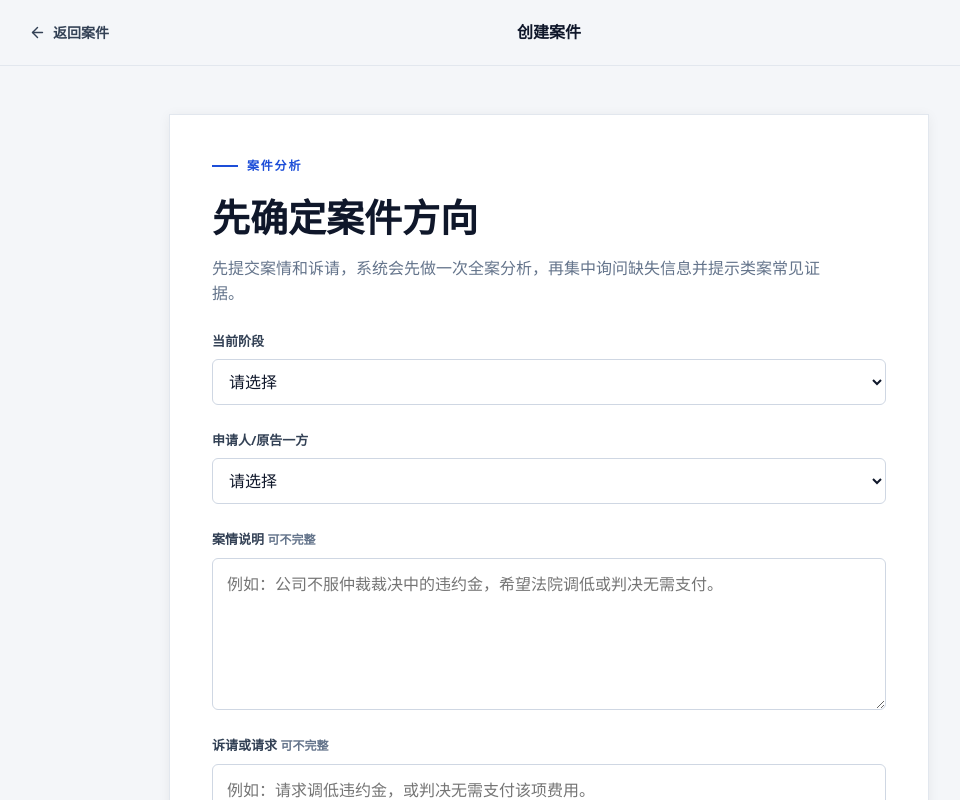
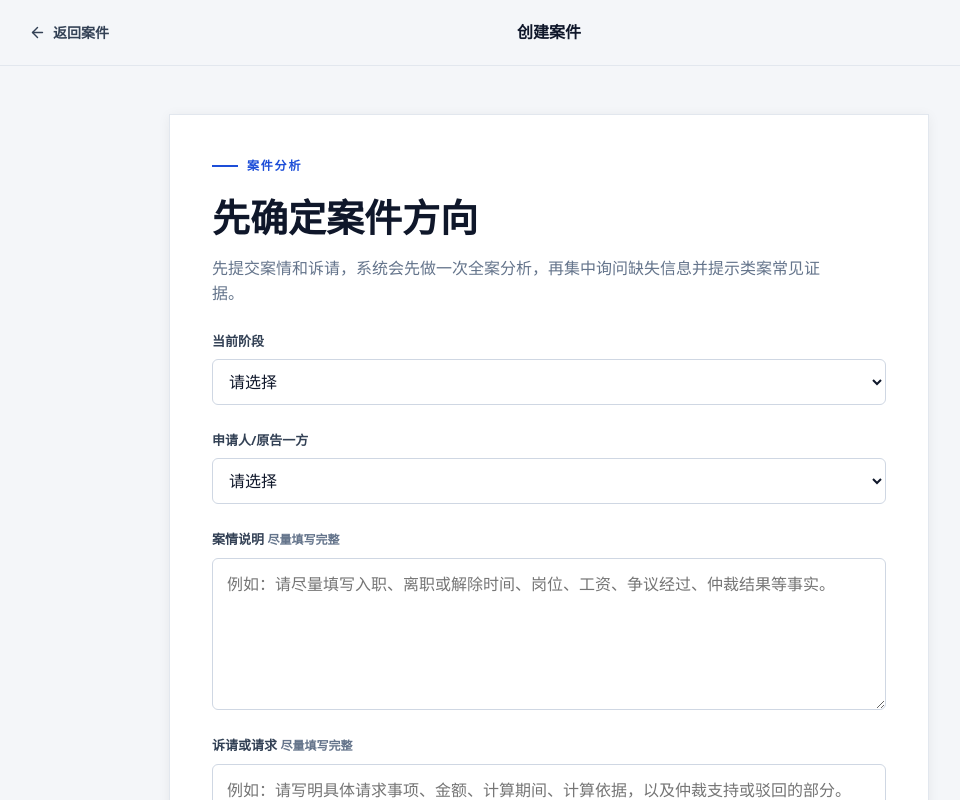
Before and after one commit to lawyerhu/labor-docs, a Next.js app in the folder apps/web/: page /cases/new in a window 1280 px wide. Shown: the top 800 px of the page, without its empty margins (91-1051 px from the left). Built offline with nearby package versions, Linux system fonts and the light colour scheme.

Commit message:
Ask users to provide complete case facts and claims

```diff
--- a/apps/web/app/cases/new/page.tsx
+++ b/apps/web/app/cases/new/page.tsx
@@ -51,8 +51,8 @@ export default function NewCasePage() {
         <label className="field"><span>当前阶段</span><select value={stage} onChange={(event) => setStage(event.target.value as CaseStage)} required><option value="">请选择</option><option value="arbitration">劳动仲裁</option><option value="litigation">仲裁后起诉</option></select></label>
         <label className="field"><span>申请人/原告一方</span><select value={side} onChange={(event) => setSide(event.target.value as PartySide)} required><option value="">请选择</option><option value="worker">劳动者</option><option value="employer">公司/用人单位</option></select></label>
       </div>
-       <label className="field full"><span>案情说明 <small>可不完整</small></span><textarea rows={5} value={description} onChange={(event) => setDescription(event.target.value)} placeholder="例如：公司不服仲裁裁决中的违约金，希望法院调低或判决无需支付。" /></label>
-       <label className="field full"><span>诉请或请求 <small>可不完整</small></span><textarea rows={4} value={claims} onChange={(event) => setClaims(event.target.value)} placeholder="例如：请求调低违约金，或判决无需支付该项费用。" /></label>
+       <label className="field full"><span>案情说明 <small>尽量填写完整</small></span><textarea rows={5} value={description} onChange={(event) => setDescription(event.target.value)} placeholder="例如：请尽量填写入职、离职或解除时间、岗位、工资、争议经过、仲裁结果等事实。" /></label>
+       <label className="field full"><span>诉请或请求 <small>尽量填写完整</small></span><textarea rows={4} value={claims} onChange={(event) => setClaims(event.target.value)} placeholder="例如：请写明具体请求事项、金额、计算期间、计算依据，以及仲裁支持或驳回的部分。" /></label>
        <div className="privacy-note"><FileText size={18} /><span>系统先分析案情、诉请和类案举证风险，再根据你实际提交的材料选择性编排证据目录。</span></div>
       {error && <div className="form-error">{error}</div>}
        <button className="button button-primary button-large" disabled={loading || !stage || !side}>{loading ? "正在分析案情…" : <><Sparkles size={18} /> 分析案情并继续 <ArrowRight size={18} /></>}</button>
```
